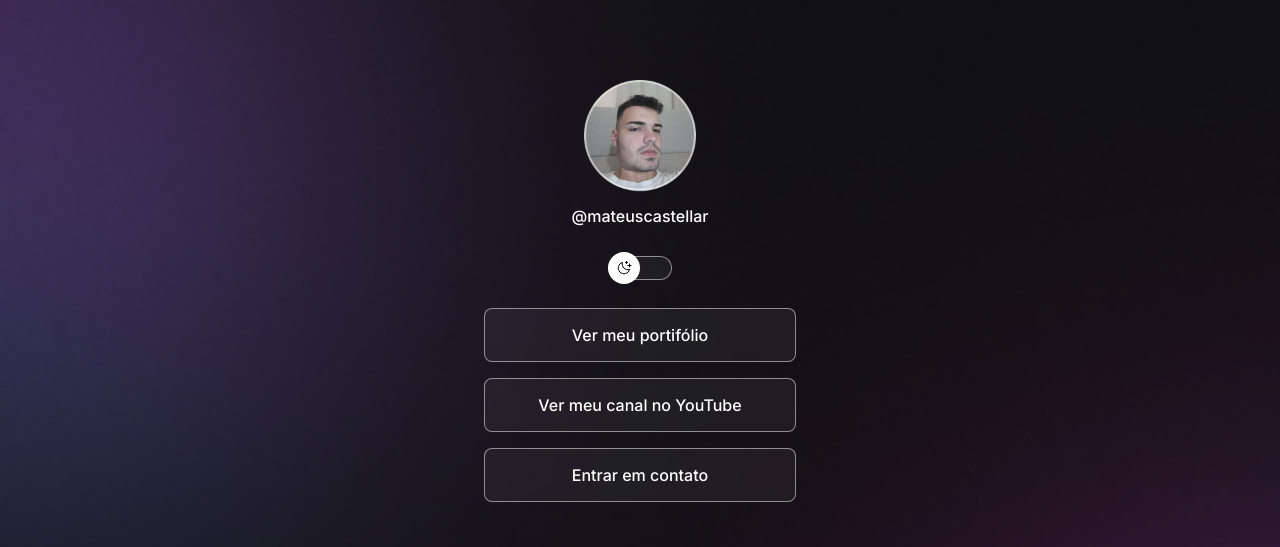
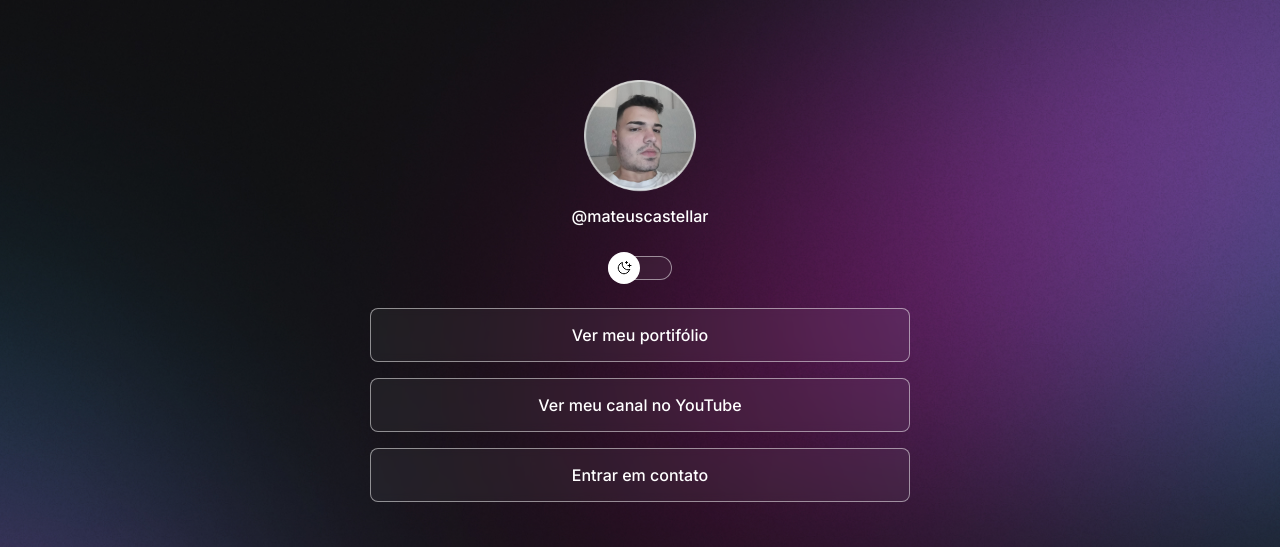
Before and after one commit to Mateus-Castellar/dev-links, a plain HTML site: page index.html in a window 1280 px wide. Shown: the top 547 px of the page. Drawn offline with nearby package versions, Linux system fonts and the light colour scheme.

Commit message:
💄 change background based on media query

```diff
--- a/style.css
+++ b/style.css
@@ -26,6 +26,7 @@
 
 body {
   background: var(--bg-url) no-repeat top center/cover;
+  height: 100vh;
 }
 
 body * {
@@ -34,9 +35,10 @@ body * {
 }
 
 #container {
+  width: 100%;
+  max-width: 588px;
   margin: 56px auto 0px;
   padding: 0 24px;
-  width: 360px;
 }
 
 #profile {
@@ -152,3 +154,14 @@ footer {
   text-align: center;
   font-size: 14px;
 }
+
+/* media querys */
+@media (min-width: 700px) {
+  :root {
+    --bg-url: url("./assets/bg-desktop.jpg");
+  }
+
+  .light {
+    --bg-url: url("./assets/bg-desktop-light.jpg");
+  }
+}
```
